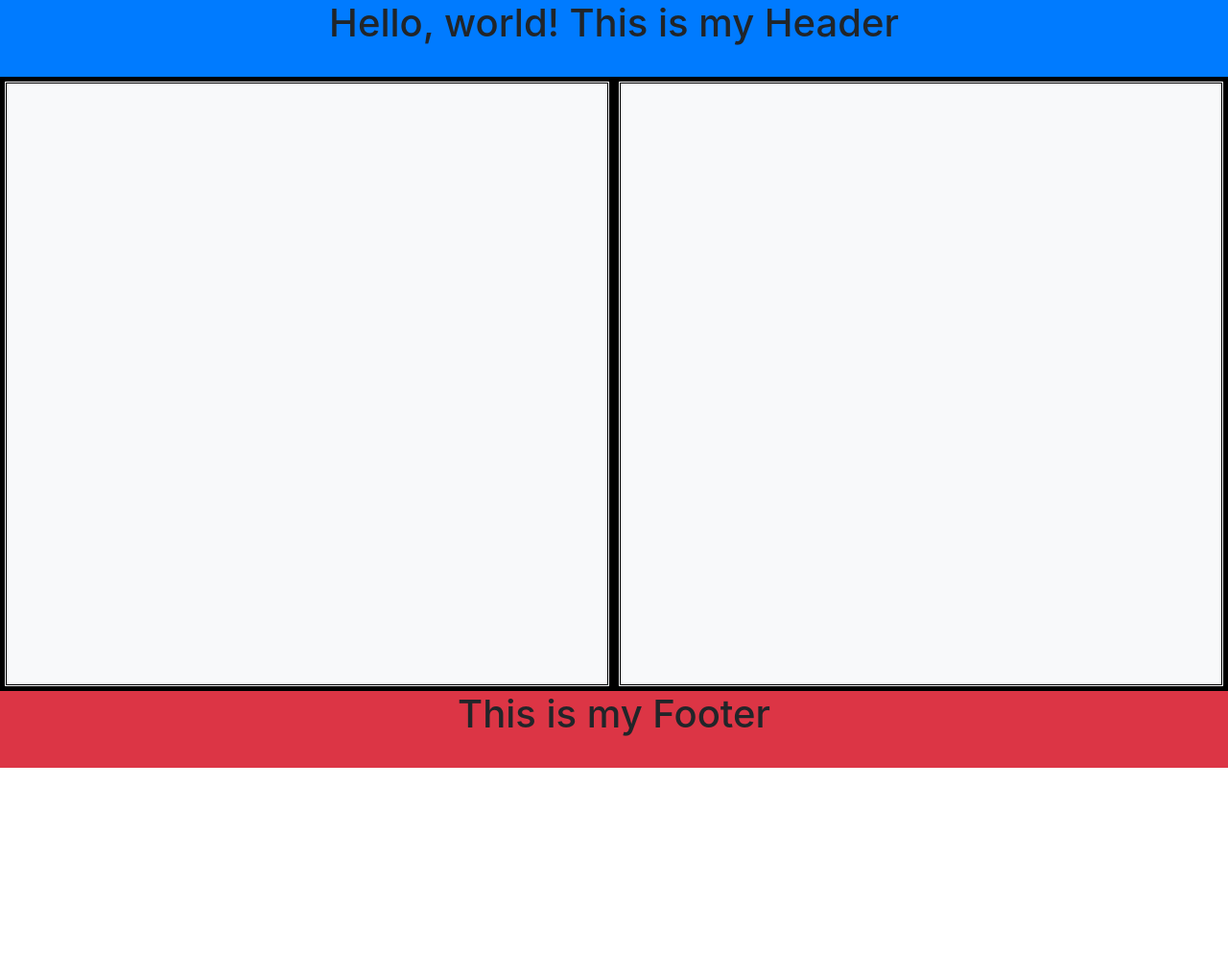
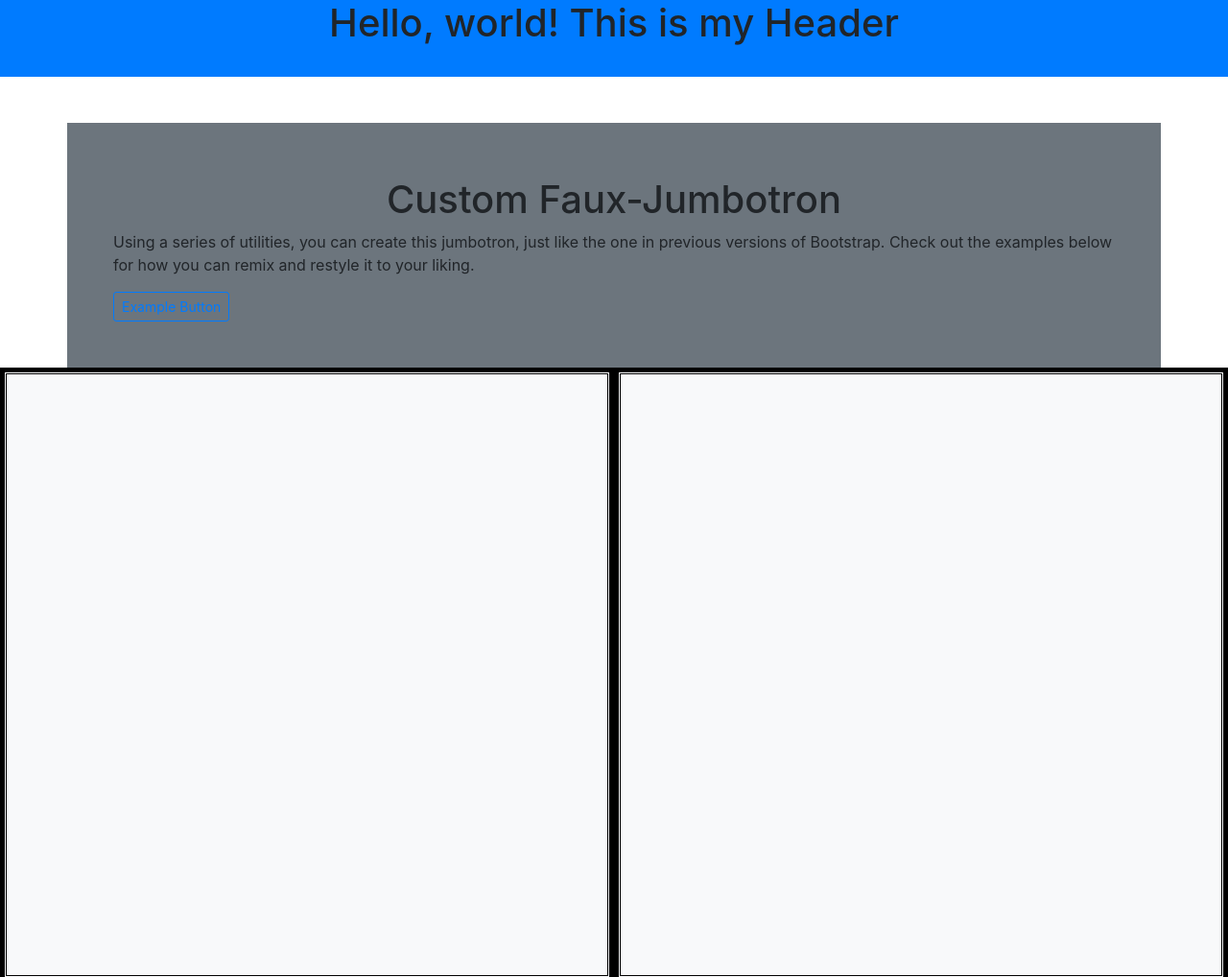
Before and after one commit to Brittneyfernandez/collab-practice, a plain HTML site: page index.html in a window 1280 px wide. Shown: the top 1018 px of the page at 96% size. Before the commit the page ends 800 px from the top, so only its background shows below. Drawn offline with nearby package versions, Linux system fonts and the light colour scheme.

Commit message:
Jumbrotron

```diff
--- a/index.html
+++ b/index.html
@@ -35,6 +35,16 @@
       <h1>Hello, world! This is my Header</h1>
     </header>
 
+    <!-- Jumbotron Start -->
+    <div class="container bg-secondary myclass p-5 mt-5 rounded-3">
+      <h1 class="mt-2">Custom Faux-Jumbotron</h1>
+      <p>Using a series of utilities, you can create this jumbotron, just like the one in previous versions of Bootstrap.
+        Check out the examples below for how you can remix and restyle it to your liking.</p>
+      <button class="btn btn-outline-primary btn-sm">Example Button</button>
+    </div>
+
+  <!-- Jumbotron End -->
+
     <main class="container-fluid">
 			<div class="row main_content">
 				<div class="col bg-light m-1 whereami">
```
